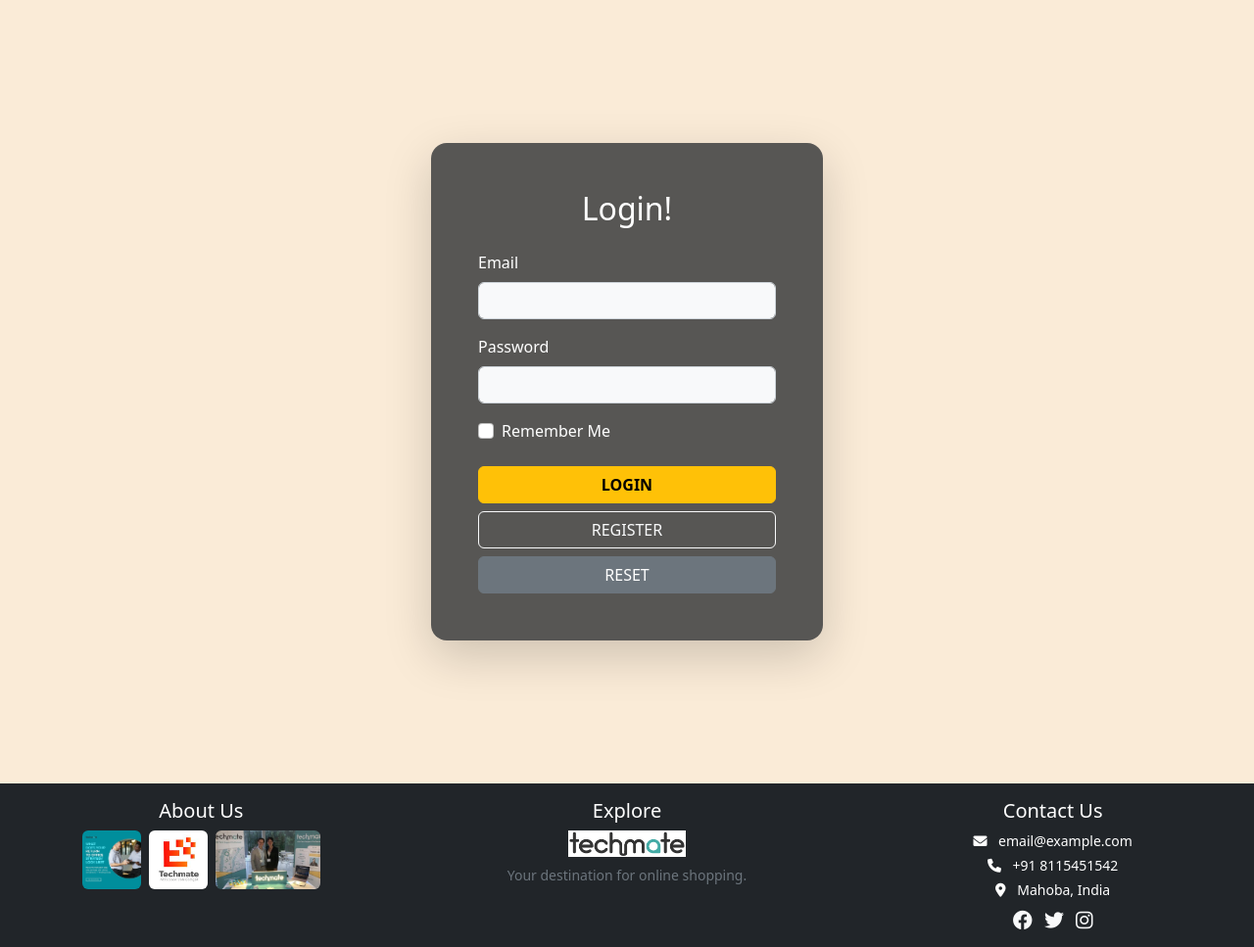
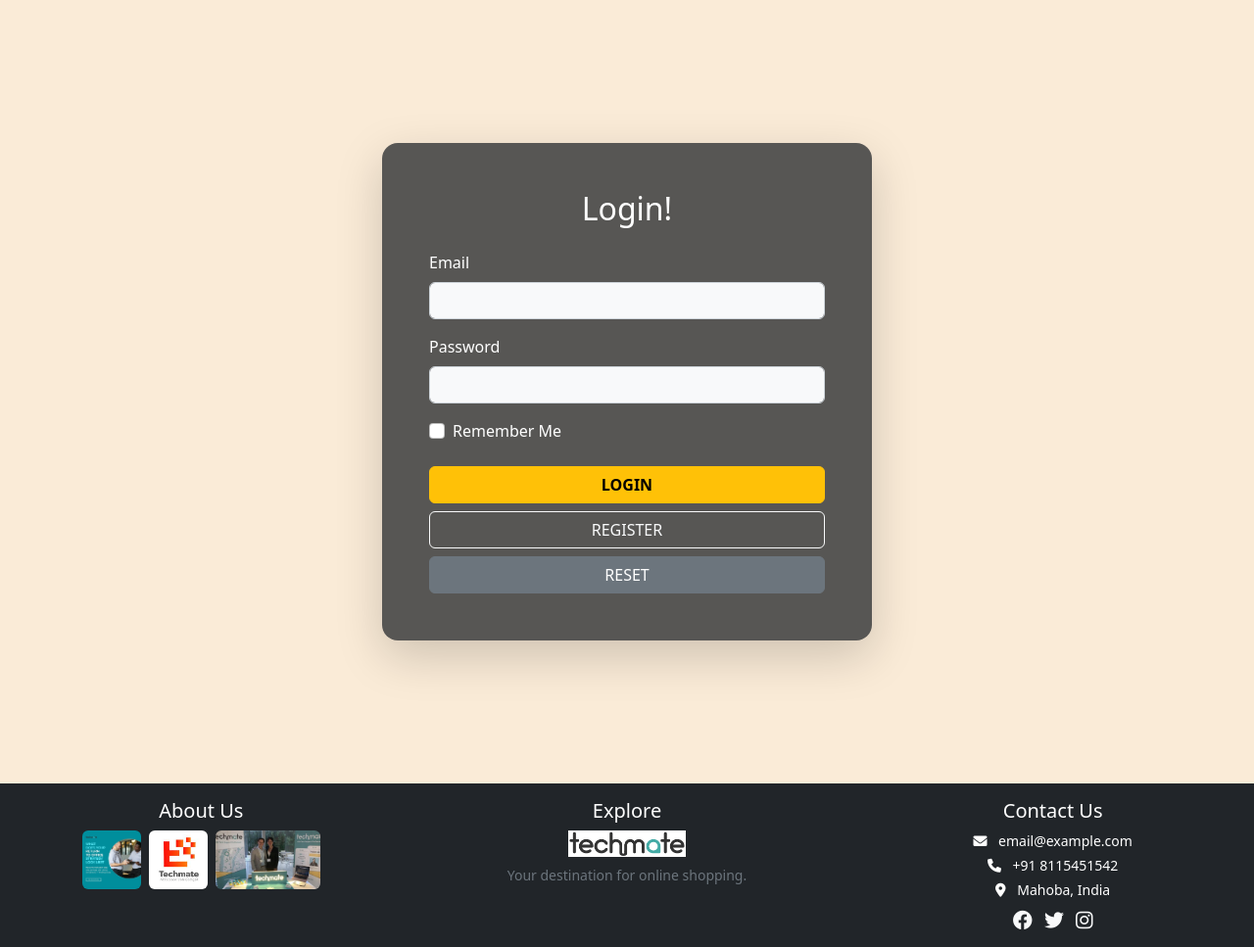
Before and after one commit to tarunsony92/fc-website, a Django app: page /login/ in a window 1280 px wide. Shown: the part 66-1033 px from the top of the page at 98% size. Run offline with Django 4.2, Linux system fonts and the light colour scheme; some libraries are stand-ins or nearby versions.

Commit message:
Full project update: added new features and bug fixes

```diff
--- a/fcapp/templates/base.html
+++ b/fcapp/templates/base.html
@@ -1,7 +1,8 @@
 <!doctype html>
 <html lang="en">
 {% load static %}
-<head>
+{% include "head.html" %}
+<!-- <head>
     <meta charset="utf-8">
     <meta name="viewport" content="width=device-width, initial-scale=1">
 
@@ -14,7 +15,7 @@
 
     <script src="{% static 'js/bootstrap.bundle.js' %}"></script>
     <title>{% block title %}{% endblock %}</title>
-</head>
+</head> -->
 <body class="bg-light min-vh-100 d-flex flex-column">
   {% include 'navbar.html' %}
 
--- a/fcapp/templates/login.html
+++ b/fcapp/templates/login.html
@@ -5,7 +5,7 @@
 
 <!-- Background Image -->
 <div class="min-vh-100 d-flex align-items-center justify-content-center" style=" no-repeat center center/cover;">
-    <div class="bg-dark bg-opacity-75 p-4 p-md-5 rounded-4 shadow-lg text-white" style="backdrop-filter: blur(10px); width: 90%; max-width: 400px;">
+    <div class="bg-dark bg-opacity-75 p-4 p-md-5 rounded-4 shadow-lg text-white" style="backdrop-filter: blur(10px); width: 90%; max-width: 500px;">
 
         <h2 class="text-center mb-4">Login!</h2>
 
```
Also changed, not shown: db.sqlite3.
